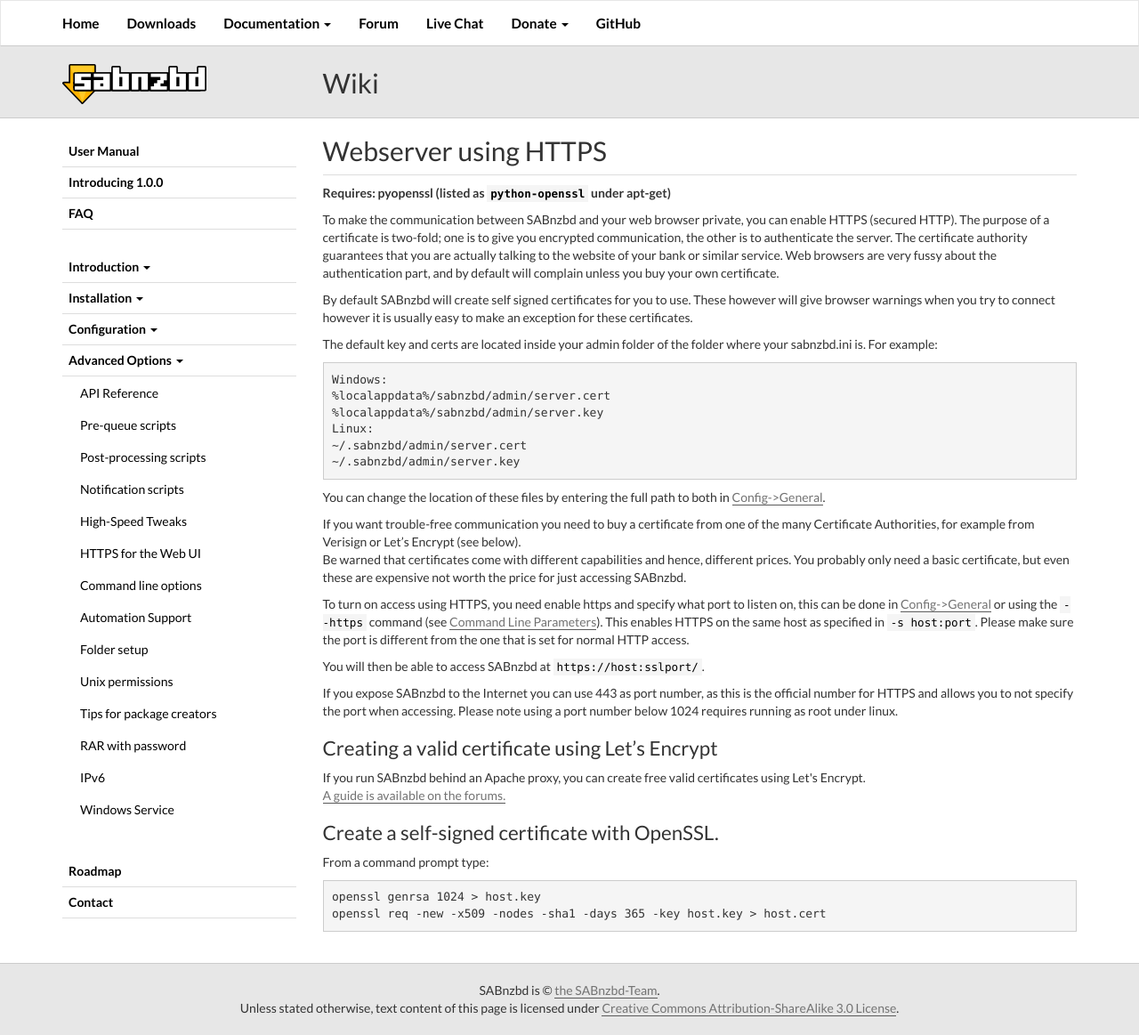
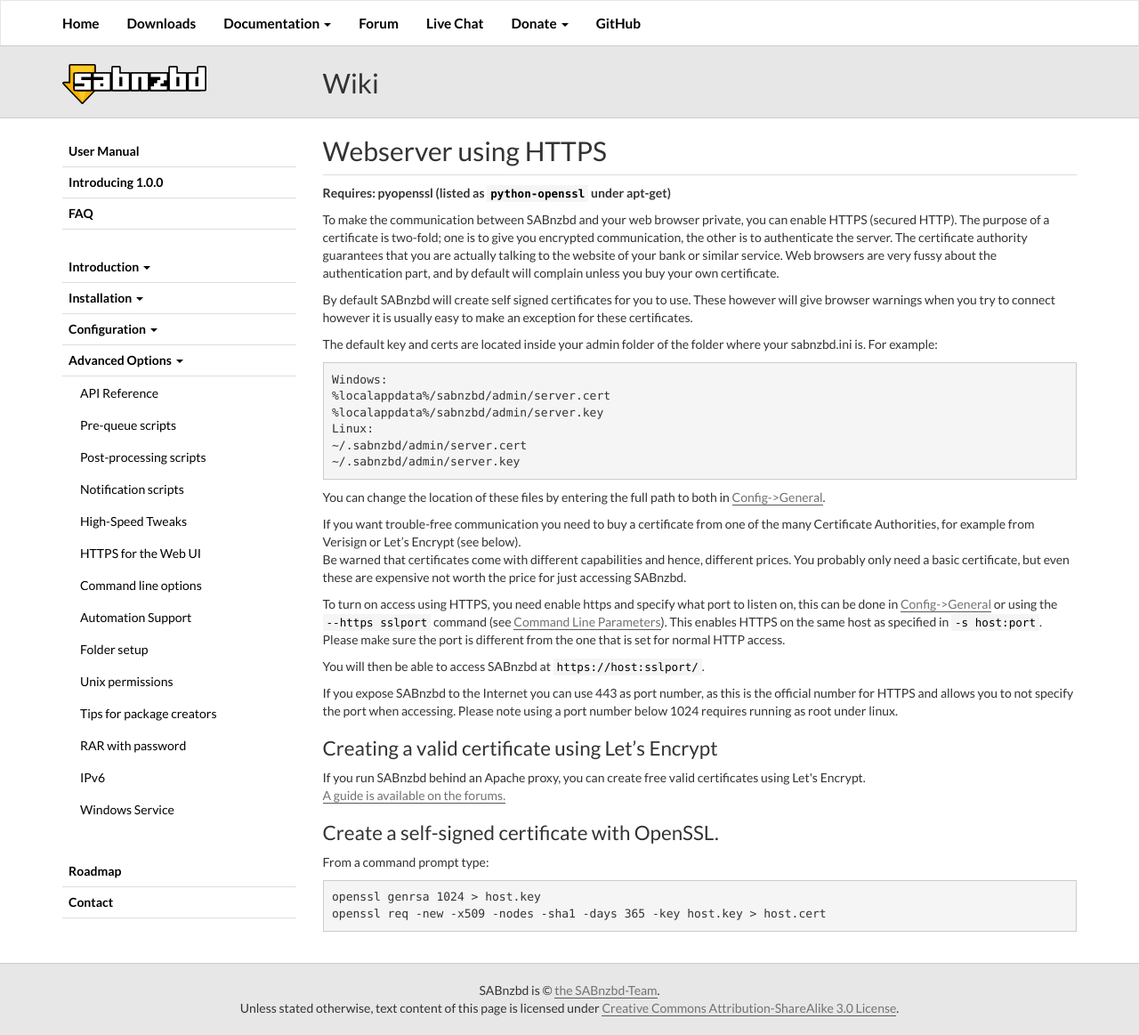
Before and after one commit to sabnzbd/sabnzbd.github.io, a Jekyll site: the page built from wiki/advanced/https.html, in a window 1280 px wide. Shown: the whole page at 89% size. Built offline with Jekyll 4.4.1, drawn with Linux system fonts in a browser that asks for light colours.

Commit message:
Styling <code>

```diff
--- a/css/sabnzbd.css
+++ b/css/sabnzbd.css
@@ -9,6 +9,7 @@
 code {
     color: black;
     background-color: #f5f5f5;
+    white-space: nowrap;
 }
 
 .padding-row {
--- a/wiki/advanced/https.html
+++ b/wiki/advanced/https.html
@@ -19,7 +19,7 @@
 <p>If you want trouble-free communication you need to buy a certificate from one of the many Certificate Authorities, for example from Verisign or Let’s Encrypt (see below).<br>
     Be warned that certificates come with different capabilities and hence, different prices. You probably only need a basic certificate, but even these are expensive not worth the price for just accessing SABnzbd.
 </p>
-<p>To turn on access using HTTPS, you need enable https and specify what port to listen on, this can be done in <a href="/wiki/configuration/1.0/generaltoc1">Config-&gt;General</a> or using the <code>--https</code> command (see <a href="/wiki/advanced/command-line-parameters">Command Line Parameters</a>). This enables HTTPS on the same host as specified in <code>-s host:port</code>. Please make sure the port is different from the one that is set for normal HTTP access.</p>
+<p>To turn on access using HTTPS, you need enable https and specify what port to listen on, this can be done in <a href="/wiki/configuration/1.0/generaltoc1">Config-&gt;General</a> or using the <code>--https sslport</code> command (see <a href="/wiki/advanced/command-line-parameters">Command Line Parameters</a>). This enables HTTPS on the same host as specified in <code>-s host:port</code>. Please make sure the port is different from the one that is set for normal HTTP access.</p>
 <p>You will then be able to access SABnzbd at <code>https://host:sslport/</code>.
 <p>If you expose SABnzbd to the Internet you can use 443 as port number, as this is the official number for HTTPS and allows you to not specify the port when accessing. Please note using a port number below 1024 requires running as root under linux.</p>
 <h2>Creating a valid certificate using Let’s Encrypt</h2>
```
